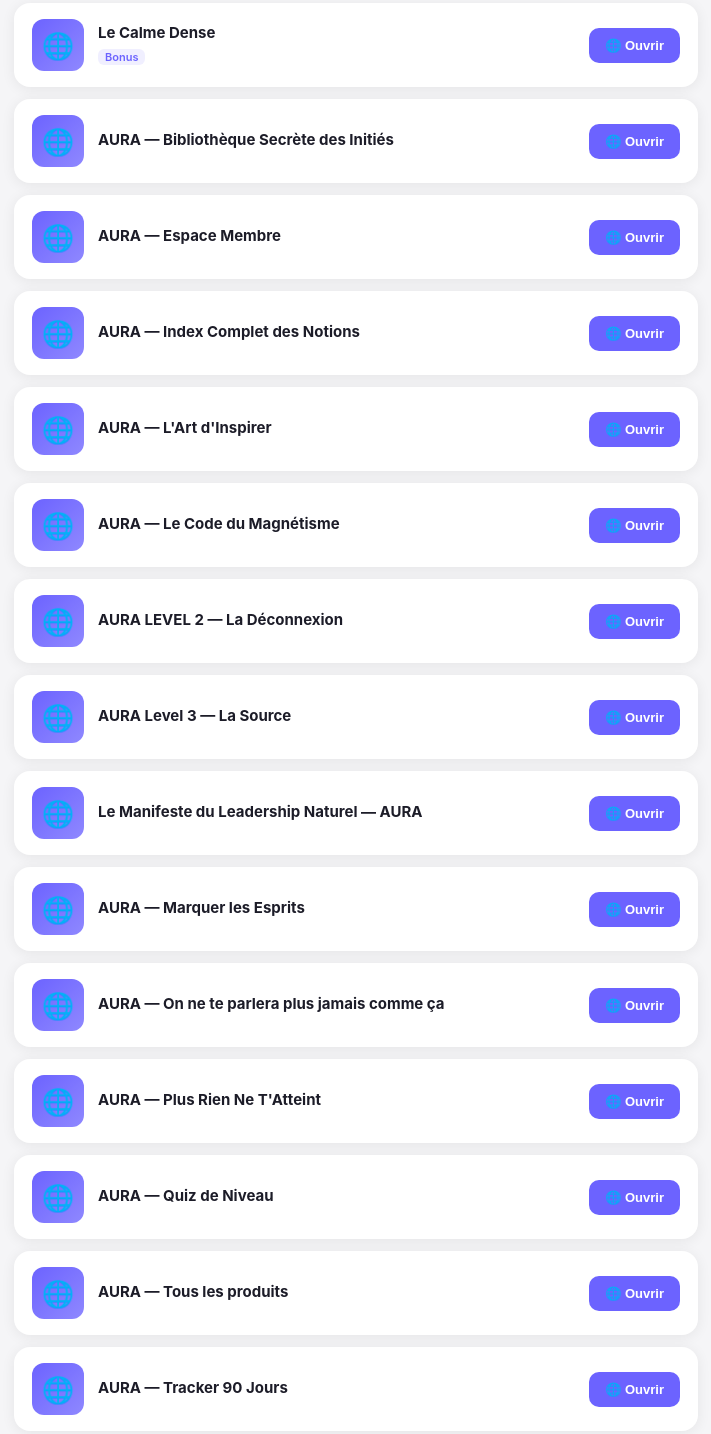
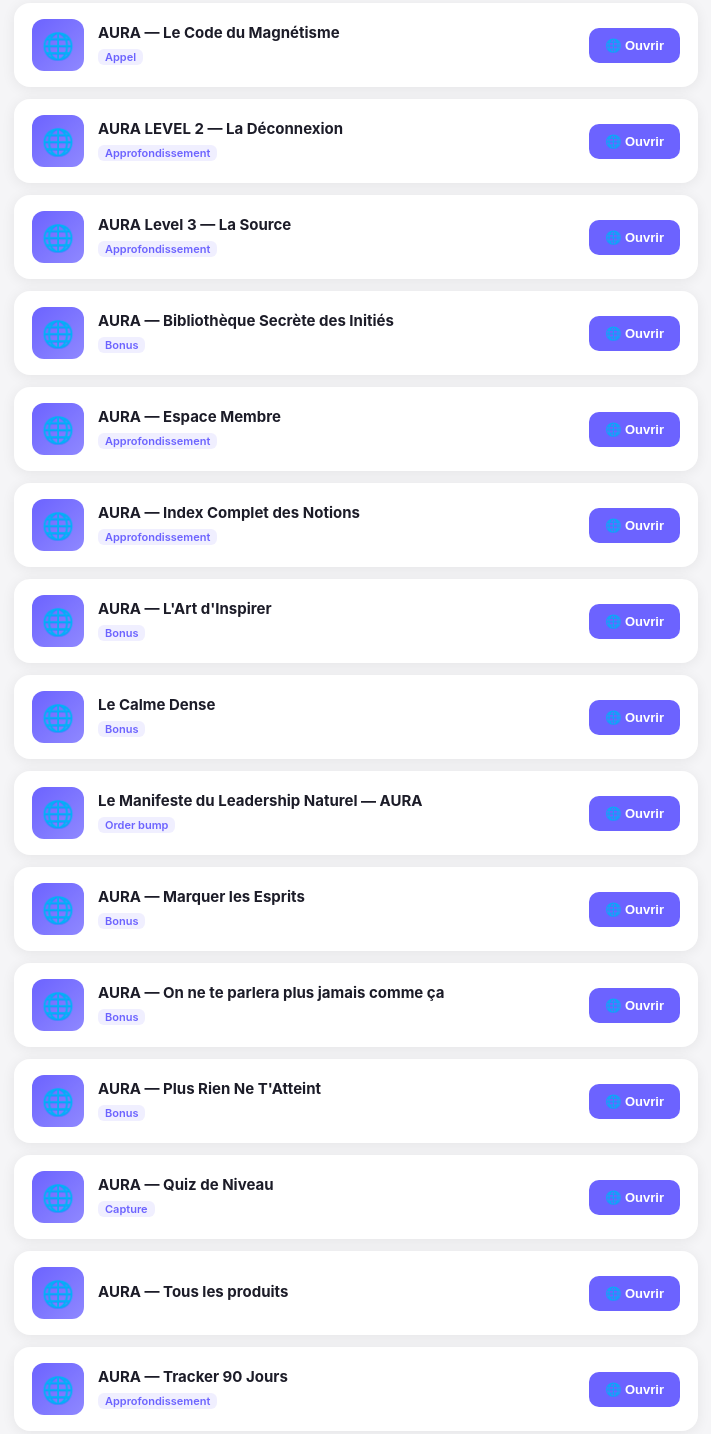
Before and after one commit to olympeathletique-34/hub-copyrighting, a plain HTML site: page aura/espace-client/index.html in a window 1280 px wide. Shown: the part 182-1616 px from the top of the page, without its empty margins (284-995 px from the left). Drawn offline with Linux system fonts and the light colour scheme.

Commit message:
Publication de aura (26 fichiers) depuis hub-copyrighting

```diff
--- a/aura/espace-client/index.html
+++ b/aura/espace-client/index.html
@@ -21,21 +21,21 @@
 <div class="header"><h1>aura</h1><p>Espace client</p></div>
 <div class="wrap">
 <div class="demo">Mode démonstration : accès libre, sans achat.</div>
+<div class="card"><div class="ico">🌐</div><div class="info"><h3>AURA — Le Code du Magnétisme</h3><span class="role">Appel</span></div><button class="btn" onclick="cfOpen(&quot;../produits/level1-le-code-du-magnetisme.html&quot;,&quot;AURA — Le Code du Magnétisme&quot;)">🌐 Ouvrir</button></div>
+<div class="card"><div class="ico">🌐</div><div class="info"><h3>AURA LEVEL 2 — La Déconnexion</h3><span class="role">Approfondissement</span></div><button class="btn" onclick="cfOpen(&quot;../produits/level2-la-deconnexion.html&quot;,&quot;AURA LEVEL 2 — La Déconnexion&quot;)">🌐 Ouvrir</button></div>
+<div class="card"><div class="ico">🌐</div><div class="info"><h3>AURA Level 3 — La Source</h3><span class="role">Approfondissement</span></div><button class="btn" onclick="cfOpen(&quot;../produits/level3-la-source.html&quot;,&quot;AURA Level 3 — La Source&quot;)">🌐 Ouvrir</button></div>
+<div class="card"><div class="ico">🌐</div><div class="info"><h3>AURA — Bibliothèque Secrète des Initiés</h3><span class="role">Bonus</span></div><button class="btn" onclick="cfOpen(&quot;../produits/bibliotheque-secrete-des-inities.html&quot;,&quot;AURA — Bibliothèque Secrète des Initiés&quot;)">🌐 Ouvrir</button></div>
+<div class="card"><div class="ico">🌐</div><div class="info"><h3>AURA — Espace Membre</h3><span class="role">Approfondissement</span></div><button class="btn" onclick="cfOpen(&quot;../produits/espace-membre.html&quot;,&quot;AURA — Espace Membre&quot;)">🌐 Ouvrir</button></div>
+<div class="card"><div class="ico">🌐</div><div class="info"><h3>AURA — Index Complet des Notions</h3><span class="role">Approfondissement</span></div><button class="btn" onclick="cfOpen(&quot;../produits/index-des-notions.html&quot;,&quot;AURA — Index Complet des Notions&quot;)">🌐 Ouvrir</button></div>
+<div class="card"><div class="ico">🌐</div><div class="info"><h3>AURA — L'Art d'Inspirer</h3><span class="role">Bonus</span></div><button class="btn" onclick="cfOpen(&quot;../produits/l-art-d-inspirer.html&quot;,&quot;AURA — L'Art d'Inspirer&quot;)">🌐 Ouvrir</button></div>
 <div class="card"><div class="ico">🌐</div><div class="info"><h3>Le Calme Dense</h3><span class="role">Bonus</span></div><button class="btn" onclick="cfOpen(&quot;../produits/le-calme-dense.html&quot;,&quot;Le Calme Dense&quot;)">🌐 Ouvrir</button></div>
-<div class="card"><div class="ico">🌐</div><div class="info"><h3>AURA — Bibliothèque Secrète des Initiés</h3></div><button class="btn" onclick="cfOpen(&quot;../produits/bibliotheque-secrete-des-inities.html&quot;,&quot;AURA — Bibliothèque Secrète des Initiés&quot;)">🌐 Ouvrir</button></div>
-<div class="card"><div class="ico">🌐</div><div class="info"><h3>AURA — Espace Membre</h3></div><button class="btn" onclick="cfOpen(&quot;../produits/espace-membre.html&quot;,&quot;AURA — Espace Membre&quot;)">🌐 Ouvrir</button></div>
-<div class="card"><div class="ico">🌐</div><div class="info"><h3>AURA — Index Complet des Notions</h3></div><button class="btn" onclick="cfOpen(&quot;../produits/index-des-notions.html&quot;,&quot;AURA — Index Complet des Notions&quot;)">🌐 Ouvrir</button></div>
-<div class="card"><div class="ico">🌐</div><div class="info"><h3>AURA — L'Art d'Inspirer</h3></div><button class="btn" onclick="cfOpen(&quot;../produits/l-art-d-inspirer.html&quot;,&quot;AURA — L'Art d'Inspirer&quot;)">🌐 Ouvrir</button></div>
-<div class="card"><div class="ico">🌐</div><div class="info"><h3>AURA — Le Code du Magnétisme</h3></div><button class="btn" onclick="cfOpen(&quot;../produits/level1-le-code-du-magnetisme.html&quot;,&quot;AURA — Le Code du Magnétisme&quot;)">🌐 Ouvrir</button></div>
-<div class="card"><div class="ico">🌐</div><div class="info"><h3>AURA LEVEL 2 — La Déconnexion</h3></div><button class="btn" onclick="cfOpen(&quot;../produits/level2-la-deconnexion.html&quot;,&quot;AURA LEVEL 2 — La Déconnexion&quot;)">🌐 Ouvrir</button></div>
-<div class="card"><div class="ico">🌐</div><div class="info"><h3>AURA Level 3 — La Source</h3></div><button class="btn" onclick="cfOpen(&quot;../produits/level3-la-source.html&quot;,&quot;AURA Level 3 — La Source&quot;)">🌐 Ouvrir</button></div>
-<div class="card"><div class="ico">🌐</div><div class="info"><h3>Le Manifeste du Leadership Naturel — AURA</h3></div><button class="btn" onclick="cfOpen(&quot;../produits/manifeste-leadership-naturel.html&quot;,&quot;Le Manifeste du Leadership Naturel — AURA&quot;)">🌐 Ouvrir</button></div>
-<div class="card"><div class="ico">🌐</div><div class="info"><h3>AURA — Marquer les Esprits</h3></div><button class="btn" onclick="cfOpen(&quot;../produits/marquer-les-esprits.html&quot;,&quot;AURA — Marquer les Esprits&quot;)">🌐 Ouvrir</button></div>
-<div class="card"><div class="ico">🌐</div><div class="info"><h3>AURA — On ne te parlera plus jamais comme ça</h3></div><button class="btn" onclick="cfOpen(&quot;../produits/on-ne-te-parlera-plus-jamais-comme-ca.html&quot;,&quot;AURA — On ne te parlera plus jamais comme ça&quot;)">🌐 Ouvrir</button></div>
-<div class="card"><div class="ico">🌐</div><div class="info"><h3>AURA — Plus Rien Ne T'Atteint</h3></div><button class="btn" onclick="cfOpen(&quot;../produits/plus-rien-ne-t-atteint.html&quot;,&quot;AURA — Plus Rien Ne T'Atteint&quot;)">🌐 Ouvrir</button></div>
-<div class="card"><div class="ico">🌐</div><div class="info"><h3>AURA — Quiz de Niveau</h3></div><button class="btn" onclick="cfOpen(&quot;../produits/quiz-de-niveau.html&quot;,&quot;AURA — Quiz de Niveau&quot;)">🌐 Ouvrir</button></div>
+<div class="card"><div class="ico">🌐</div><div class="info"><h3>Le Manifeste du Leadership Naturel — AURA</h3><span class="role">Order bump</span></div><button class="btn" onclick="cfOpen(&quot;../produits/manifeste-leadership-naturel.html&quot;,&quot;Le Manifeste du Leadership Naturel — AURA&quot;)">🌐 Ouvrir</button></div>
+<div class="card"><div class="ico">🌐</div><div class="info"><h3>AURA — Marquer les Esprits</h3><span class="role">Bonus</span></div><button class="btn" onclick="cfOpen(&quot;../produits/marquer-les-esprits.html&quot;,&quot;AURA — Marquer les Esprits&quot;)">🌐 Ouvrir</button></div>
+<div class="card"><div class="ico">🌐</div><div class="info"><h3>AURA — On ne te parlera plus jamais comme ça</h3><span class="role">Bonus</span></div><button class="btn" onclick="cfOpen(&quot;../produits/on-ne-te-parlera-plus-jamais-comme-ca.html&quot;,&quot;AURA — On ne te parlera plus jamais comme ça&quot;)">🌐 Ouvrir</button></div>
+<div class="card"><div class="ico">🌐</div><div class="info"><h3>AURA — Plus Rien Ne T'Atteint</h3><span class="role">Bonus</span></div><button class="btn" onclick="cfOpen(&quot;../produits/plus-rien-ne-t-atteint.html&quot;,&quot;AURA — Plus Rien Ne T'Atteint&quot;)">🌐 Ouvrir</button></div>
+<div class="card"><div class="ico">🌐</div><div class="info"><h3>AURA — Quiz de Niveau</h3><span class="role">Capture</span></div><button class="btn" onclick="cfOpen(&quot;../produits/quiz-de-niveau.html&quot;,&quot;AURA — Quiz de Niveau&quot;)">🌐 Ouvrir</button></div>
 <div class="card"><div class="ico">🌐</div><div class="info"><h3>AURA — Tous les produits</h3></div><button class="btn" onclick="cfOpen(&quot;../produits/sommaire.html&quot;,&quot;AURA — Tous les produits&quot;)">🌐 Ouvrir</button></div>
-<div class="card"><div class="ico">🌐</div><div class="info"><h3>AURA — Tracker 90 Jours</h3></div><button class="btn" onclick="cfOpen(&quot;../produits/tracker-90-jours.html&quot;,&quot;AURA — Tracker 90 Jours&quot;)">🌐 Ouvrir</button></div>
+<div class="card"><div class="ico">🌐</div><div class="info"><h3>AURA — Tracker 90 Jours</h3><span class="role">Approfondissement</span></div><button class="btn" onclick="cfOpen(&quot;../produits/tracker-90-jours.html&quot;,&quot;AURA — Tracker 90 Jours&quot;)">🌐 Ouvrir</button></div>
 <div class="card"><div class="ico">🌐</div><div class="info"><h3>Aura niveau 1</h3></div><button class="btn" onclick="cfOpen(&quot;../produits/aura-ebook.html&quot;,&quot;Aura niveau 1&quot;)">🌐 Ouvrir</button></div>
 <div class="card"><div class="ico">🌐</div><div class="info"><h3>Aura niveau 2</h3></div><button class="btn" onclick="cfOpen(&quot;../produits/aura-level2.html&quot;,&quot;Aura niveau 2&quot;)">🌐 Ouvrir</button></div>
 <div class="card"><div class="ico">🌐</div><div class="info"><h3>Aura espace membre</h3></div><button class="btn" onclick="cfOpen(&quot;../produits/aura-espace-membre.html&quot;,&quot;Aura espace membre&quot;)">🌐 Ouvrir</button></div>
```
